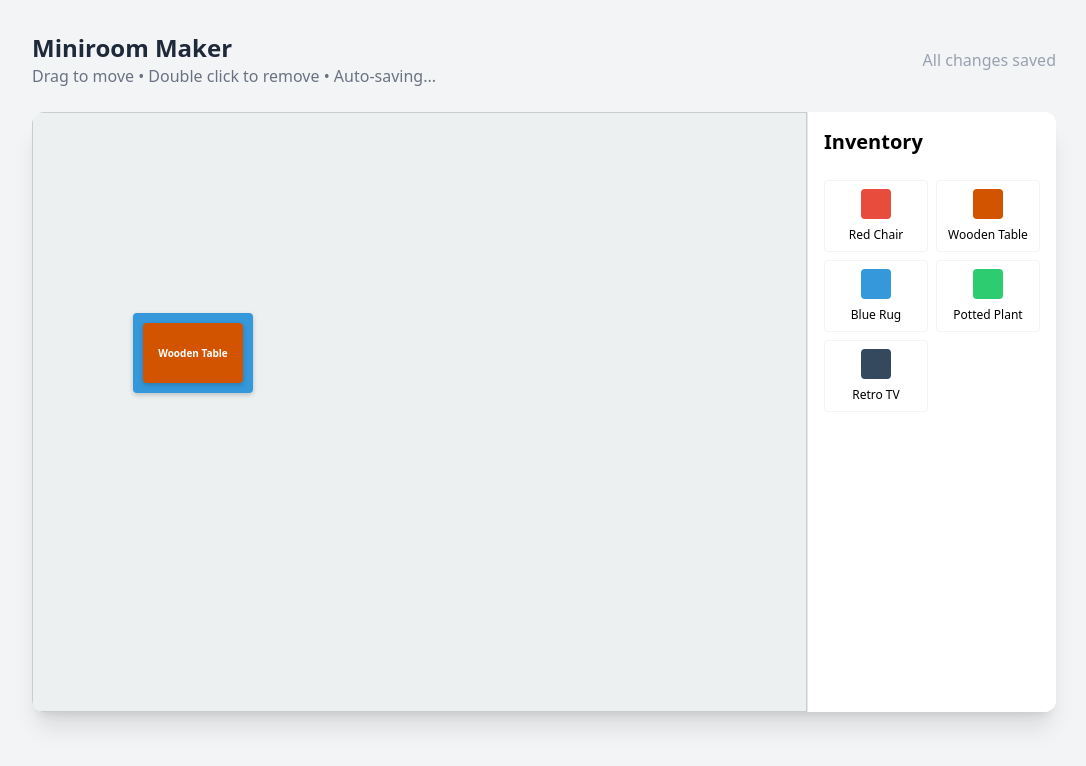
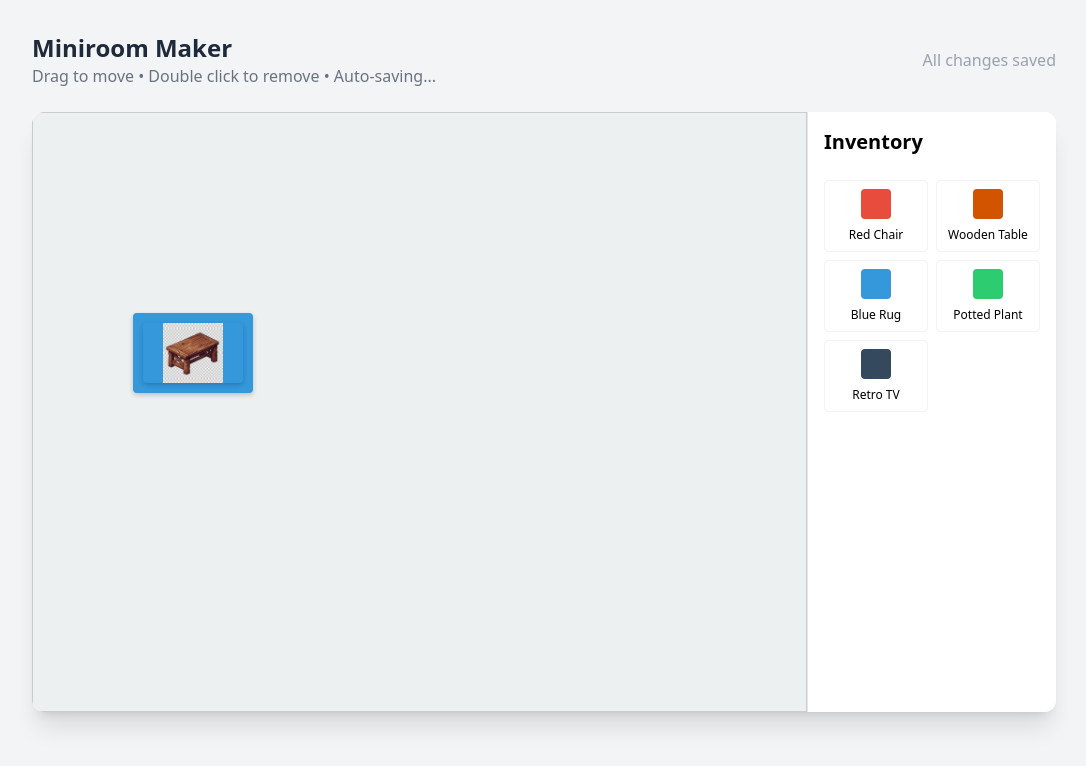
Before and after one commit to WoojinAhn/miniroom-demo, a Next.js app: page / in a window 1280 px wide. Shown: the top 766 px of the page, without its empty margins (96-1182 px from the left). Built offline with nearby package versions, Linux system fonts and the light colour scheme.

Commit message:
Feat: Add pixel art assets for Chair and Table

```diff
--- a/src/app/miniroom/components/DraggableItem.tsx
+++ b/src/app/miniroom/components/DraggableItem.tsx
@@ -42,7 +42,7 @@ export const DraggableItem = ({
                 top: item.posY,
                 width: itemDef.width,
                 height: itemDef.height,
-                backgroundColor: itemDef.color,
+                backgroundColor: itemDef.imageUrl ? "transparent" : itemDef.color,
                 cursor: "move",
                 userSelect: "none",
                 touchAction: "none", // Critical for pointer events
@@ -56,7 +56,20 @@ export const DraggableItem = ({
                 boxShadow: "0 2px 5px rgba(0,0,0,0.2)",
             }}
         >
-            {itemDef.name}
+            {itemDef.imageUrl ? (
+                <img
+                    src={itemDef.imageUrl}
+                    alt={itemDef.name}
+                    style={{
+                        width: "100%",
+                        height: "100%",
+                        objectFit: "contain",
+                        pointerEvents: "none", // Prevent image dragging interference
+                    }}
+                />
+            ) : (
+                itemDef.name
+            )}
         </div>
     );
 };
--- a/src/data/mockMiniroom.ts
+++ b/src/data/mockMiniroom.ts
@@ -5,9 +5,10 @@ export const AVAILABLE_ITEMS: Item[] = [
         id: "item_chair_red",
         name: "Red Chair",
         type: "furniture",
-        width: 50,
-        height: 50,
+        width: 60, // Adjusted width for pixel art
+        height: 60,
         color: "#e74c3c",
+        imageUrl: "/items/chair.png",
     },
     {
         id: "item_table_wood",
@@ -16,6 +17,7 @@ export const AVAILABLE_ITEMS: Item[] = [
         width: 100,
         height: 60,
         color: "#d35400",
+        imageUrl: "/items/table.png",
     },
     {
         id: "item_rug_blue",
--- a/src/types/miniroom.ts
+++ b/src/types/miniroom.ts
@@ -5,6 +5,7 @@ export interface Item {
     width: number; // in pixels
     height: number; // in pixels
     color: string; // CSS color for placeholder
+    imageUrl?: string; // Path to pixel art asset
 }
 
 export interface PlacedItem {
```
Also changed, not shown: public/items/chair.png (added), public/items/table.png (added).
